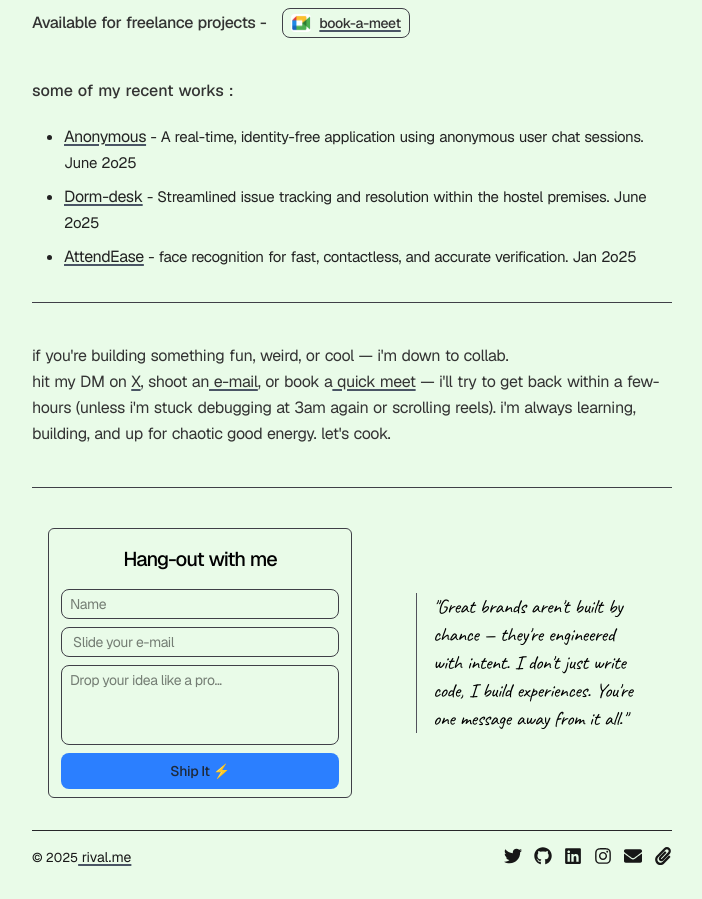
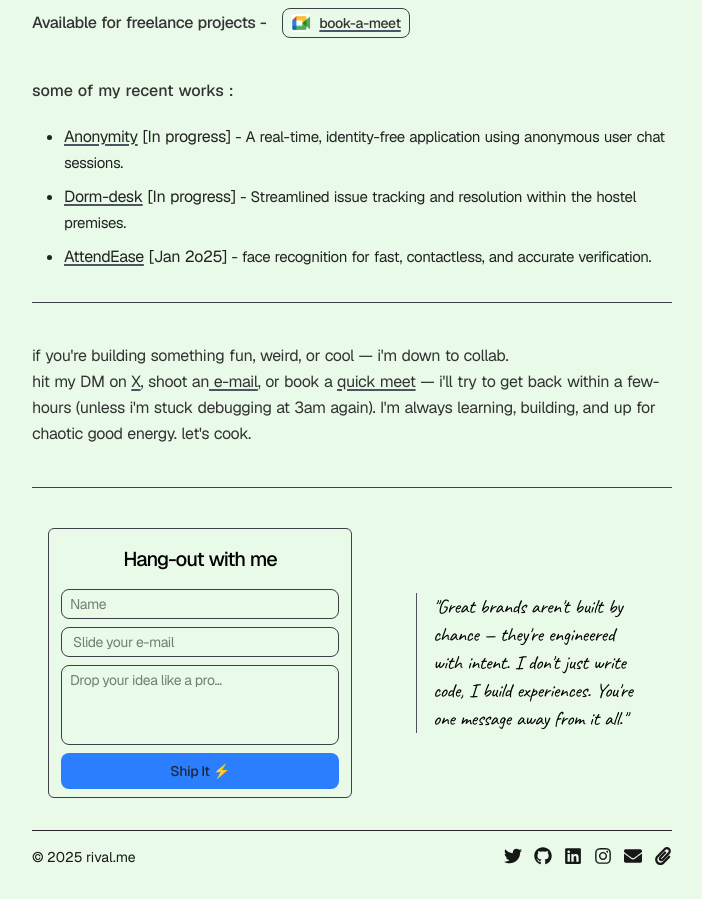
Before and after one commit to Rival-05/Portfolio, a Next.js app: page / in a window 1280 px wide. Shown: the part 620-1519 px from the top of the page, without its empty margins (288-990 px from the left). Built offline with nearby package versions, Linux system fonts and the light colour scheme.

Commit message:
Minor changes

```diff
--- a/src/my_components/Small.tsx
+++ b/src/my_components/Small.tsx
@@ -6,7 +6,7 @@ export const Last = () => {
         <small>
             <hr className="mt-5 border-zinc-800"/>
             <div className='flex justify-between mt-4'>
-                <p>© 2025<a href="#" className="underlining-links text-sm" >  rival.me </a></p>
+                <p className='text-sm cursor-default'>© 2025 rival.me </p>
                 <div className="flex gap-3 text-lg">
                 <a href="https://x.com/Rival_o5" target="_blank" rel="noopener noreferrer" className="hover:text-blue-500"><FaTwitter /></a>
                 <a href="https://github.com/Rival-05" target="_blank" rel="noopener noreferrer" className="hover:text-gray-800 dark:hover:text-[#ffffff] dark:text-gray-300"><FaGithub /></a>
--- a/src/my_components/achievements.tsx
+++ b/src/my_components/achievements.tsx
@@ -8,20 +8,20 @@ export const Achieved = () => {
                 <ol className='list-disc text-[#222222] dark:text-gray-300 items-center'>
                     <li >
                         <div className='flex-row gap-2 items-center mt-2'>
-                            <a target="_blank" rel="noopener noreferrer" href="https://github.com/Rival-05/Nameless" className="underlining-links">Anonymous</a>
-                            <span className='flex-wrap text-[15px]'> - A real-time, identity-free application using anonymous user chat sessions. June 2o25</span>
+                            <a target="_blank" rel="noopener noreferrer" href="#" className="underlining-links">Anonymity</a><span> [In progress]</span>
+                            <span className='flex-wrap text-[15px]'> - A real-time, identity-free application using anonymous user chat sessions.</span>
                         </div>
                     </li>
                     <li >
                         <div  className='flex-row  gap-2 items-center mt-2'>
-                            <a href="#" className="underlining-links">Dorm-desk</a>
-                            <span className='flex-wrap text-[15px]'> - Streamlined issue tracking and resolution within the hostel premises. June 2o25</span>
+                            <a href="#" className="underlining-links">Dorm-desk</a><span> [In progress]</span>
+                            <span className='flex-wrap text-[15px]'> - Streamlined issue tracking and resolution within the hostel premises.</span>
                         </div>
                     </li>
                     <li >
                         <div className='flex-row gap-2 items-center mt-2'>
-                            <a target="_blank" rel="noopener noreferrer" href="https://github.com/Rival-05/face_recognition_based_attendance_system" className="underlining-links">AttendEase</a>
-                            <span className='flex-wrap text-[15px]'> - face recognition for fast, contactless, and accurate verification. Jan 2o25</span>
+                            <a target="_blank" rel="noopener noreferrer" href="https://github.com/Rival-05/face_recognition_based_attendance_system" className="underlining-links">AttendEase</a><span> [Jan 2o25]</span>
+                            <span className='flex-wrap text-[15px]'> - face recognition for fast, contactless, and accurate verification. </span>
                         </div>
                     </li>
                 </ol>
--- a/src/my_components/ad.tsx
+++ b/src/my_components/ad.tsx
@@ -5,9 +5,8 @@ export const Ad = () => {
         <div className='mt-10 '>
             if you&apos;re building something fun, weird, or cool — i&apos;m down to collab. <br />
             hit my DM on <a target="_blank" rel="noopener noreferrer" href="https://x.com/Rival_o5" className='underlining-links'>X</a>, shoot an
-            <a target="_blank" rel="noopener noreferrer" href="mailto:rivalo3.chat@gmail.com" className='underlining-links'> e-mail</a>, or book a
-            <a target="_blank" rel="noopener noreferrer" href="https://cal.com/rajat-tripathi/30min" className='underlining-links'> quick meet</a> — i&apos;ll try
-            to get back within a few-hours (unless i&apos;m stuck debugging at 3am again or scrolling reels). i&apos;m
+            <a target="_blank" rel="noopener noreferrer" href="mailto:rivalo3.chat@gmail.com" className='underlining-links'> e-mail</a>, or book a <a target="_blank" rel="noopener noreferrer" href="https://cal.com/rajat-tripathi/30min" className='underlining-links'>quick meet</a> — i&apos;ll try
+            to get back within a few-hours (unless i&apos;m stuck debugging at 3am again). I&apos;m
             always learning, building, and up for chaotic good energy. let&apos;s cook.
         </div>
     )
--- a/src/my_components/navbar.tsx
+++ b/src/my_components/navbar.tsx
@@ -6,7 +6,7 @@ export const Nav = () =>{
         <nav className="py-5 mb-3 lg:mb-10 md:mb-10">
           <div className="flex flex-row md:items-center justify-between">
               <div className="flex items-center outline-none ">
-                  <a href="#" className="flex-none lg:flex items-center gap-3 text-3xl font-semibold text-[#000000] dark:text-[#FFFFFF] antialiased tracking-tight">rival.me
+                  <a href="https://x.com/Rival_o5" className="flex-none lg:flex items-center gap-3 text-3xl font-semibold text-[#000000] dark:text-[#FFFFFF] antialiased tracking-tight">rival.me
                   <Glow />
                   </a>
               </div>
```
